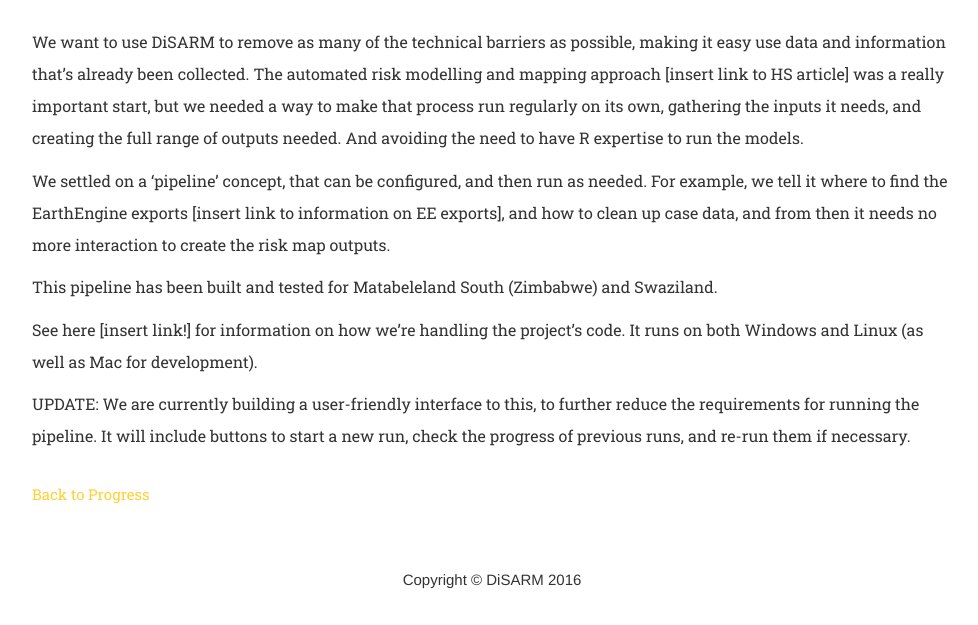
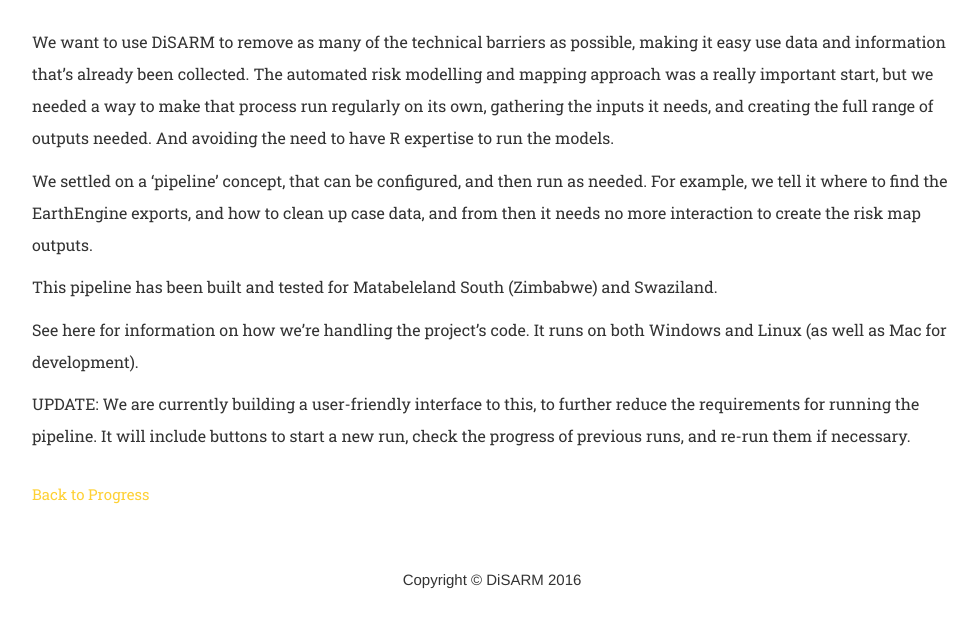
Before and after one commit to disarm-platform/disarm-website, a Jekyll site: the page built from _progress_updates/2016-06-03-built-first-version-of-the-'pipeline'.md, in a window 1280 px wide and 900 px high, scrolled down 509 px, cut to the strip 275-900 px from the top of the window. Shown: the whole strip, without its empty margins (148-1126 px from the left). Built offline with Jekyll 4.4.1, drawn with Linux system fonts in a browser that asks for light colours; some web fonts are replaced.

Commit message:
removed [insert link], replaced image

```diff
--- a/_progress_updates/2016-06-03-built-first-version-of-the-'pipeline'.md
+++ b/_progress_updates/2016-06-03-built-first-version-of-the-'pipeline'.md
@@ -2,16 +2,16 @@
 layout: post
 title: Built first version of the 'pipeline'
 post_date: '2016-06-03'
-image: DiSARM_Pipeline_2
+image: fuitipnt9pxmozyfycuo
 published: true
 ---
 
-We want to use DiSARM to remove as many of the technical barriers as possible, making it easy use data and information that’s already been collected. The automated risk modelling and mapping approach [insert link to HS article] was a really important start, but we needed a way to make that process run regularly on its own, gathering the inputs it needs, and creating the full range of outputs needed. And avoiding the need to have R expertise to run the models.
+We want to use DiSARM to remove as many of the technical barriers as possible, making it easy use data and information that’s already been collected. The automated risk modelling and mapping approach was a really important start, but we needed a way to make that process run regularly on its own, gathering the inputs it needs, and creating the full range of outputs needed. And avoiding the need to have R expertise to run the models.
 
-We settled on a ‘pipeline’ concept, that can be configured, and then run as needed. For example, we tell it where to find the EarthEngine exports [insert link to information on EE exports], and how to clean up case data, and from then it needs no more interaction to create the risk map outputs.
+We settled on a ‘pipeline’ concept, that can be configured, and then run as needed. For example, we tell it where to find the EarthEngine exports, and how to clean up case data, and from then it needs no more interaction to create the risk map outputs.
 
 This pipeline has been built and tested for Matabeleland South (Zimbabwe) and Swaziland.
 
-See here [insert link!] for information on how we’re handling the project’s code. It runs on both Windows and Linux (as well as Mac for development).
+See here for information on how we’re handling the project’s code. It runs on both Windows and Linux (as well as Mac for development).
 
 UPDATE: We are currently building a user-friendly interface to this, to further reduce the requirements for running the pipeline. It will include buttons to start a new run, check the progress of previous runs, and re-run them if necessary.
```
